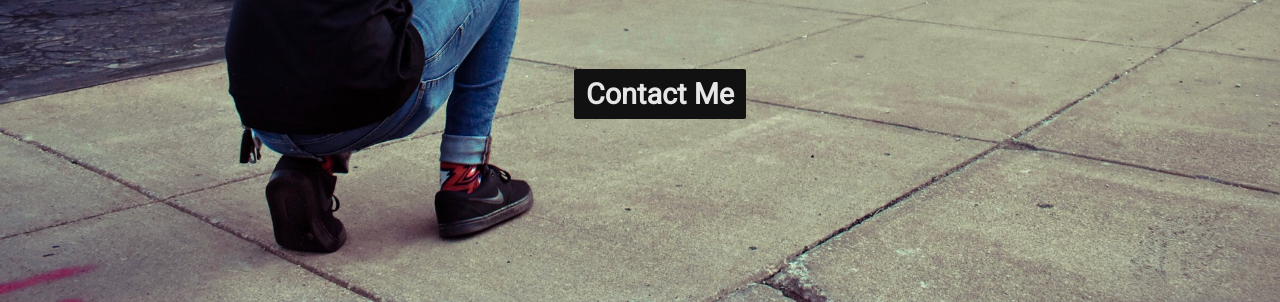
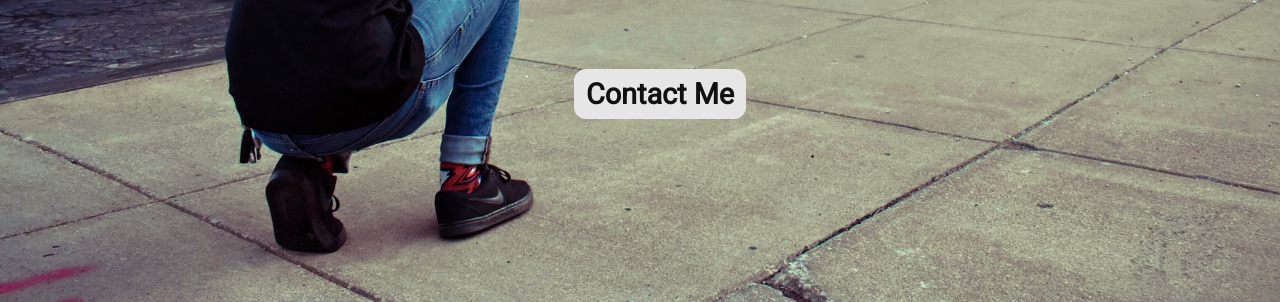
Before and after one commit to giantrotta24/gatsby-portfolio, a Gatsby site: page / in a window 1280 px wide. Shown: the part 498-800 px from the top of the page. Built offline with nearby package versions, Linux system fonts and the light colour scheme; Gatsby itself is replaced by a stand-in of ours.

Commit message:
new button style

```diff
--- a/src/components/Email.js
+++ b/src/components/Email.js
@@ -26,13 +26,13 @@ const Email = props => (
             href={props.email}
             style={{
               padding: '8px 12px',
-              borderRadius: '2px',
+              borderRadius: '12px',
               textDecoration: 'none',
               fontWeight: 'bold',
               display: 'inline-block',
-              color: props.color,
-              backgroundColor: '#111111',
-              fontFamily: props.messageFont
+              color: "#111111",
+              backgroundColor: props.color,
+              fontFamily: props.messageFont,
             }}
           >
             Contact Me
--- a/src/components/StyledBackground.js
+++ b/src/components/StyledBackground.js
@@ -10,7 +10,7 @@ const BackgroundSection = ({ children, className }) => (
         home: file(relativePath: { eq: "home.jpg" }) {
           childImageSharp {
             fluid(quality: 100, maxWidth: 4160) {
-              ...GatsbyImageSharpFluid_tracedSVG
+              ...GatsbyImageSharpFluid_withWebp
             }
           }
         }
```
